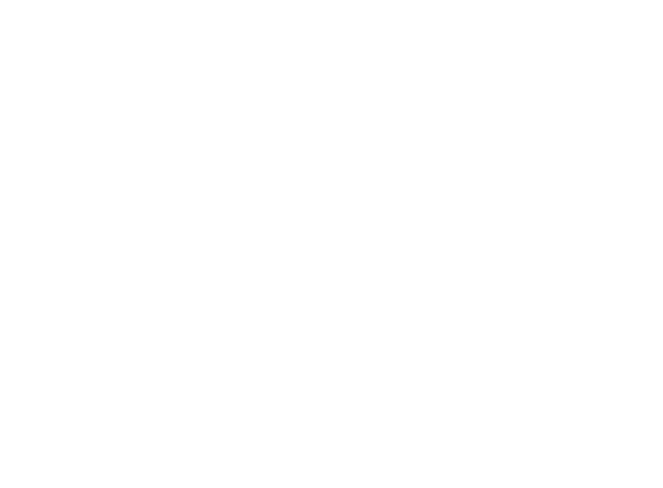
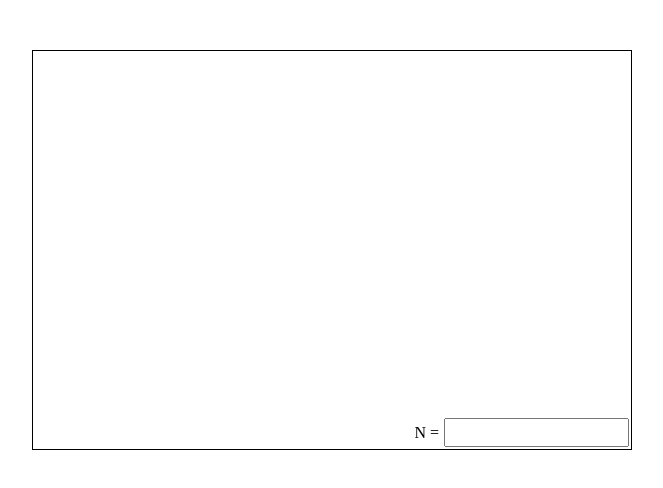
Before and after one commit to koko-campus/birthdayAttack_simulative, a plain HTML site: page index.html in a window 1280 px wide. Shown: the whole page, without its empty margins (308-971 px from the left). Drawn offline with nearby package versions, Linux system fonts and the light colour scheme; files that its build step writes are made by us from their sources.

Commit message:
確率を算出する関数まで。

```diff
--- a/index.html
+++ b/index.html
@@ -7,7 +7,17 @@
     <link rel="stylesheet" href="style.css">
 </head>
 <body>
-    <div id="birthdayAttack_simulative"></div>
+    <div id="birthdayAttack_simulative">
+        <div id="chartBox">
+            <svg id="chart" version="1.1" viewBox="0 0 100 100" xmlns="http://www.w3.org/2000/svg">
+                <polyline id="probabilityLine"></polyline>
+			</svg>
+            <div id="inputBox">
+                <div id="Neq"></div>
+                <input id="Nbox" type="number" />
+            </div>
+        </div>
+    </div>
     <script type="text/javascript" src="functional.js"></script>
     <script type="text/javascript" src="script.js"></script>
 </body>
--- a/script.js
+++ b/script.js
@@ -1 +1,14 @@
 "use strict";
+
+const [Nbox, probabilityLine] = getElm(["Nbox", "probabilityLine"]);
+
+const solver = (n, k) => 1 - (power(Math.exp(1), -1 * k * (k - 1) / (2 * n)));
+
+Nbox.addEventListener("input", function() {
+    const n = parseInt(this.value);
+    const points = [];
+    doNtimes(n, k => {
+        const p = solver(n, k);
+
+    });
+});
--- a/style.scss
+++ b/style.scss
@@ -1,5 +1,59 @@
 @charset "utf8";
 
 #birthdayAttack_simulative {
-
+    margin: 50px auto;
+    max-width: 1200px;
+    #chartBox {
+        position: relative;
+        width: 100%;
+        max-width: 600px;
+        margin: 0 auto;
+        aspect-ratio: 3 / 2;
+        #chart {
+            position: absolute;
+            display: block;
+            width: 100%;
+            height: 100%;
+            border: 1px black solid;
+            box-sizing: border-box;
+            #probabilityLine {
+                fill: transparent;
+                stroke: black;
+                stroke-width: 1;
+            }
+        }
+        #inputBox {
+            display: flex;
+            flex-wrap: nowrap;
+            justify-content: right;
+            position: absolute;
+            font-size: 16px;
+            right: 0;
+            bottom: 0;
+            width: 300px;
+            height: 35px;
+            padding: 3px 3px 3px 50px;
+            text-align: right;
+            box-sizing: border-box;
+            #Nbox {
+                display: block;
+                -moz-appearance:textfield;
+                &::-webkit-outer-spin-button,
+                &::-webkit-inner-spin-button {
+                    -webkit-appearance: none;
+                    margin: 0;
+                }
+            }
+            #Neq {
+                &::before {
+                    content: "N = ";
+                    display: flex;
+                    justify-content: center;
+                    align-items: center;
+                    margin-right: 5px;
+                    height: 100%;
+                }
+            }
+        }
+    }
 }
```
Also changed, not shown: style.css (added).
